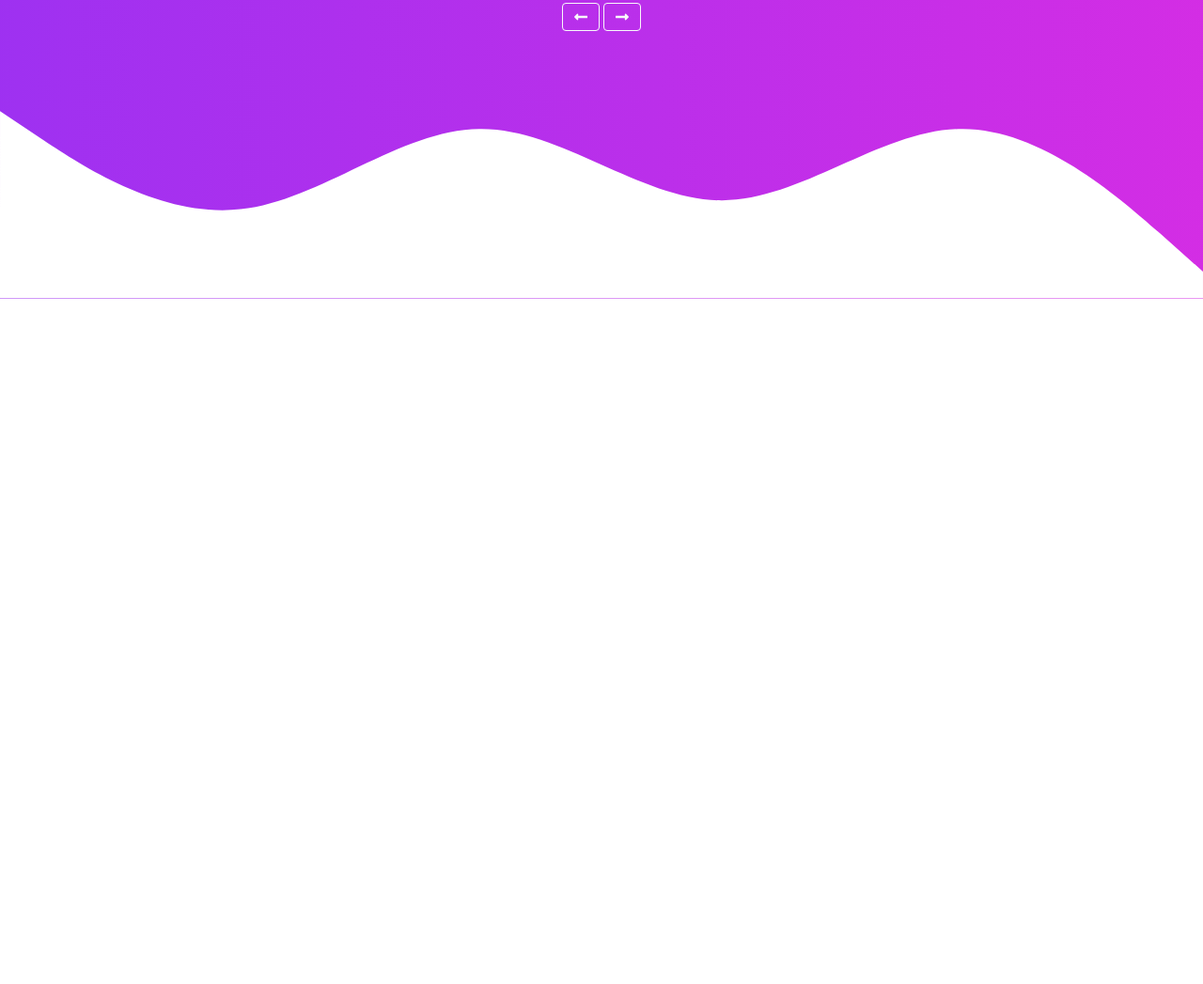
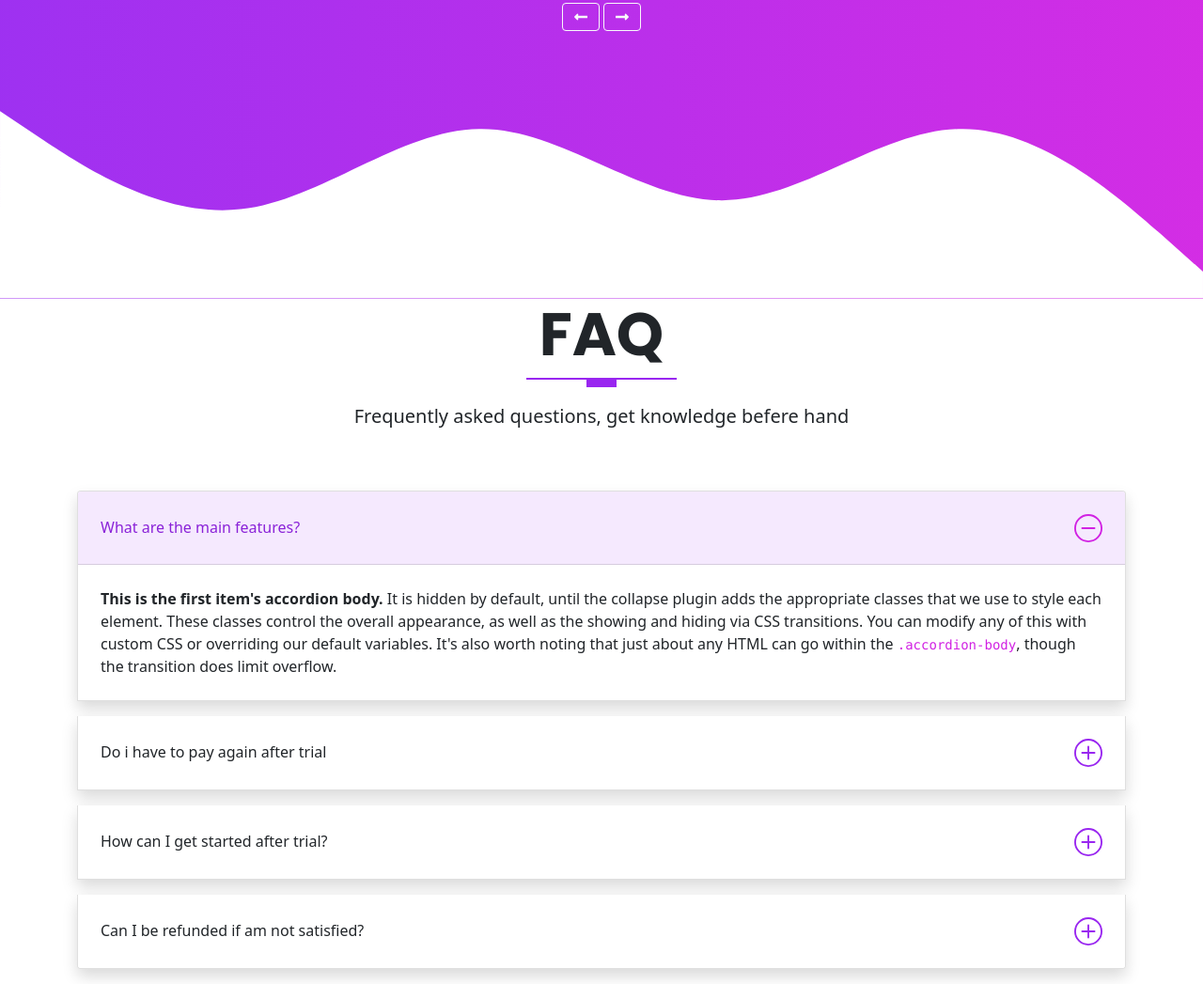
Before and after one commit to diegofdg/learning_bootstrap, a website: page index.html in a window 1280 px wide. Shown: the part 4021-5068 px from the top of the page at 94% size. Before the commit the page ends 4339 px from the top, so only its background shows below. Drawn offline with Linux system fonts and the light colour scheme.

Commit message:
06_the faq section

```diff
--- a/index.html
+++ b/index.html
@@ -339,6 +339,66 @@
         <svg xmlns="http://www.w3.org/2000/svg" viewBox="0 0 1440 320"><path fill="#fff" fill-opacity="1" d="M0,96L48,128C96,160,192,224,288,213.3C384,203,480,117,576,117.3C672,117,768,203,864,202.7C960,203,1056,117,1152,117.3C1248,117,1344,203,1392,245.3L1440,288L1440,320L1392,320C1344,320,1248,320,1152,320C1056,320,960,320,864,320C768,320,672,320,576,320C480,320,384,320,288,320C192,320,96,320,48,320L0,320Z"></path></svg>
     </section>
 
+    <section id="faq" class="faq">
+        <div class="container">
+            <div class="row text-center">
+                <h1 class="display-3 fw-bold text-uppercase">faq</h1>
+                <div class="heading-line"></div>
+                <p class="lead">Frequently asked questions, get knowledge befere hand</p>
+            </div>
+
+            <div class="row mt-5">
+                <div class="col-md-12">
+                    <div class="accordion" id="accordionExample">
+                        <div class="accordion-item shadow mb-3">
+                            <h2 class="accordion-header" id="headingOne">
+                                <button class="accordion-button" type="button" data-bs-toggle="collapse" data-bs-target="#collapseOne" aria-expanded="true" aria-controls="collapseOne">What are the main features?</button>
+                            </h2>
+                            <div id="collapseOne" class="accordion-collapse collapse show" aria-labelledby="headingOne" data-bs-parent="#accordionExample">
+                                <div class="accordion-body">
+                                    <strong>This is the first item's accordion body.</strong> It is hidden by default, until the collapse plugin adds the appropriate classes that we use to style each element. These classes control the overall appearance, as well as the showing and hiding via CSS transitions. You can modify any of this with custom CSS or overriding our default variables. It's also worth noting that just about any HTML can go within the <code>.accordion-body</code>, though the transition does limit overflow.
+                                </div>
+                            </div>
+                        </div>
+
+                        <div class="accordion-item shadow mb-3">
+                            <h2 class="accordion-header" id="headingTwo">
+                                <button class="accordion-button collapsed" type="button" data-bs-toggle="collapse" data-bs-target="#collapseTwo" aria-expanded="false" aria-controls="collapseTwo">Do i have to pay again after trial</button>
+                            </h2>
+                            <div id="collapseTwo" class="accordion-collapse collapse" aria-labelledby="headingTwo" data-bs-parent="#accordionExample">
+                                <div class="accordion-body">
+                                    <strong>This is the second item's accordion body.</strong> It is hidden by default, until the collapse plugin adds the appropriate classes that we use to style each element. These classes control the overall appearance, as well as the showing and hiding via CSS transitions. You can modify any of this with custom CSS or overriding our default variables. It's also worth noting that just about any HTML can go within the <code>.accordion-body</code>, though the transition does limit overflow.
+                                </div>
+                            </div>
+                        </div>
+
+                        <div class="accordion-item shadow mb-3">
+                            <h2 class="accordion-header" id="headingThree">
+                                <button class="accordion-button collapsed" type="button" data-bs-toggle="collapse" data-bs-target="#collapseThree" aria-expanded="false" aria-controls="collapseThree">How can I get started after trial?</button>
+                            </h2>
+                            <div id="collapseThree" class="accordion-collapse collapse" aria-labelledby="headingThree" data-bs-parent="#accordionExample">
+                                <div class="accordion-body">
+                                    <strong>This is the third item's accordion body.</strong> It is hidden by default, until the collapse plugin adds the appropriate classes that we use to style each element. These classes control the overall appearance, as well as the showing and hiding via CSS transitions. You can modify any of this with custom CSS or overriding our default variables. It's also worth noting that just about any HTML can go within the <code>.accordion-body</code>, though the transition does limit overflow.
+                                </div>
+                            </div>
+                        </div>
+
+                        <div class="accordion-item shadow mb-3">
+                            <h2 class="accordion-header" id="headingFour">
+                                <button class="accordion-button collapsed" type="button" data-bs-toggle="collapse" data-bs-target="#collapseFour" aria-expanded="false" aria-controls="collapseFour">Can I be refunded if am not satisfied?</button>
+                            </h2>
+                            <div id="collapseFour" class="accordion-collapse collapse" aria-labelledby="headingFour" data-bs-parent="#accordionExample">
+                                <div class="accordion-body">
+                                    <strong>This is the third item's accordion body.</strong> It is hidden by default, until the collapse plugin adds the appropriate classes that we use to style each element. These classes control the overall appearance, as well as the showing and hiding via CSS transitions. You can modify any of this with custom CSS or overriding our default variables. It's also worth noting that just about any HTML can go within the <code>.accordion-body</code>, though the transition does limit overflow.
+                                </div>
+                            </div>
+                        </div>
+                    </div>
+                </div>
+            </div>
+        </div>
+    </section>
+
     <script src="assets/vendors/glightbox/js/glightbox.min.js"></script>
 
     <script type="text/javascript">
--- a/scss/_custom.scss
+++ b/scss/_custom.scss
@@ -23,6 +23,8 @@ $primary: $purple-dark;
 $secondary: $pink;
 
 // ACCORDION OVERRIDES
+$accordion-padding-y: 1.5rem;// LEAVE THE PADDING-Y TO DEFAULT
+$accordion-padding-x: 1.5rem;// LEAVE THE PADDING-X TO DEFAULT
 $accordion-icon-color: $primary;
 $accordion-icon-active-color: $secondary;
 
```
Also changed, not shown: assets/css/style.css, 1 other file.
